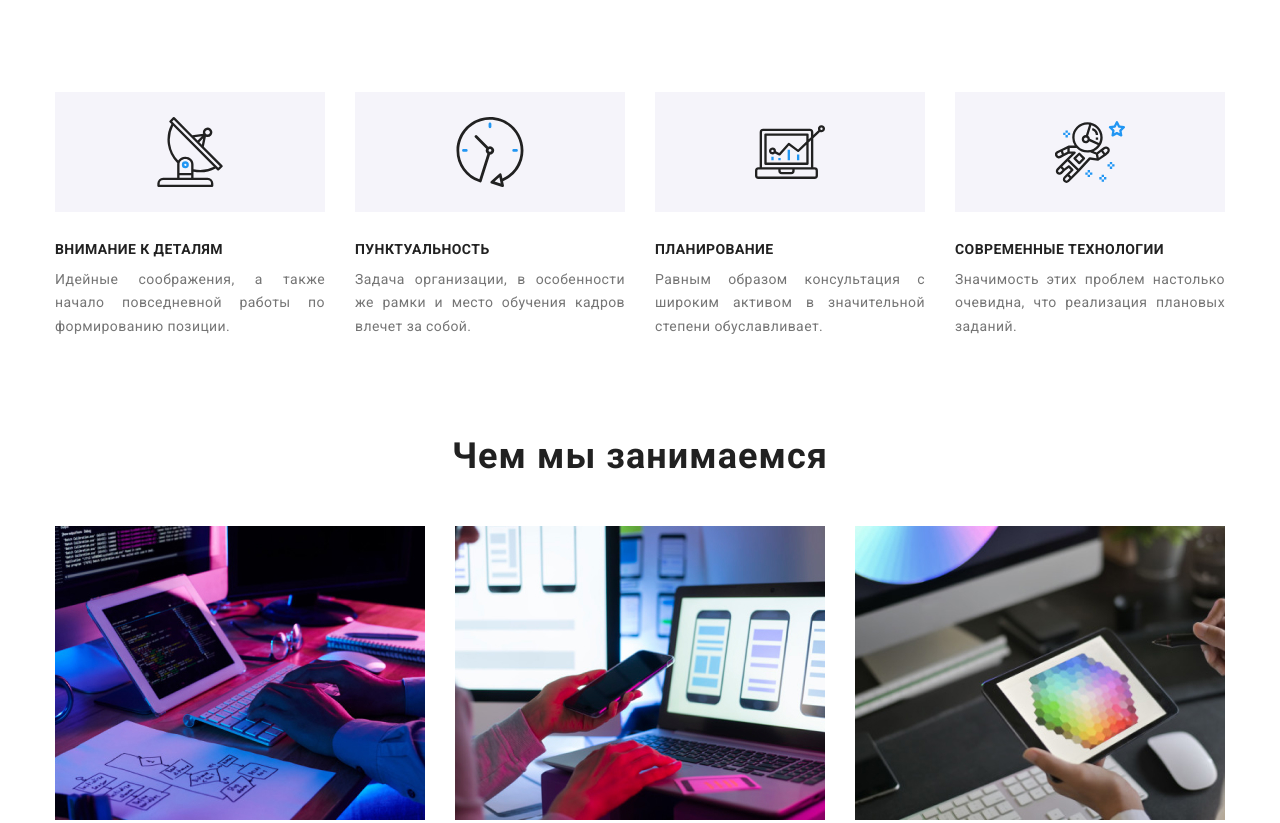
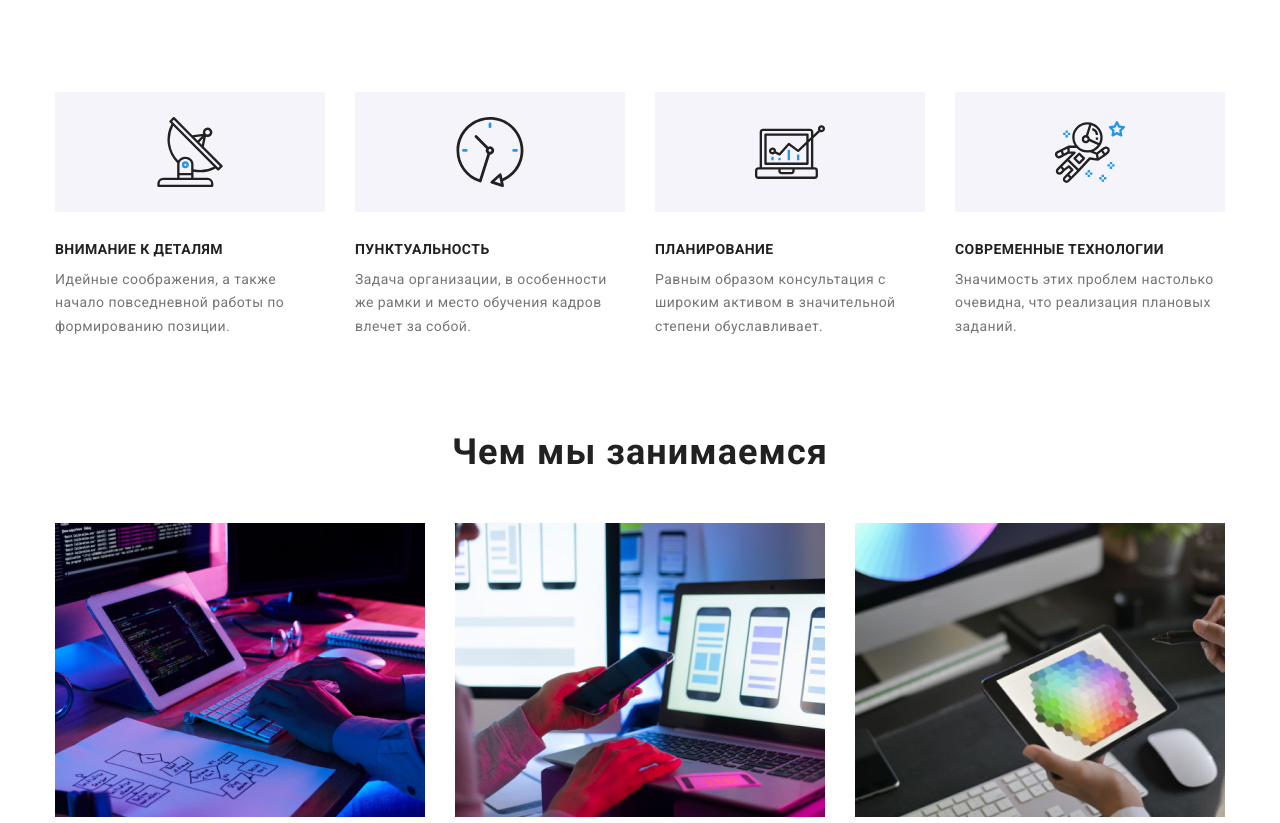
Before and after one commit to zTjamm/goit-markup-hw-04, a plain HTML site: page index.html in a window 1280 px wide. Shown: the part 680-1503 px from the top of the page. Drawn offline with Linux system fonts and the light colour scheme.

Commit message:
Update style.css

```diff
--- a/css/style.css
+++ b/css/style.css
@@ -162,7 +162,7 @@ header {
   padding: 0;
 }
 .detail > li:not(:last-child) {
-  padding-right: 30px;
+  margin-right: 30px;
 }
 .detail h3 {
   font-weight: bold;
@@ -178,10 +178,7 @@ header {
   line-height: 1.7;
   letter-spacing: 0.03em;
   color: var(--color-gray);
-  text-align: justify;
-  width: 270px;
-  height: 75px;
-}
+  }
 /* чем мы занимаемся */
 .doing-name {
   font-weight: bold;
@@ -197,7 +194,7 @@ header {
   padding: 0;
 }
 .doing li:not(:last-child) {
-  padding-right: 30px;
+  margin-right: 30px;
 }
 .doing img {
   display: block;
```
